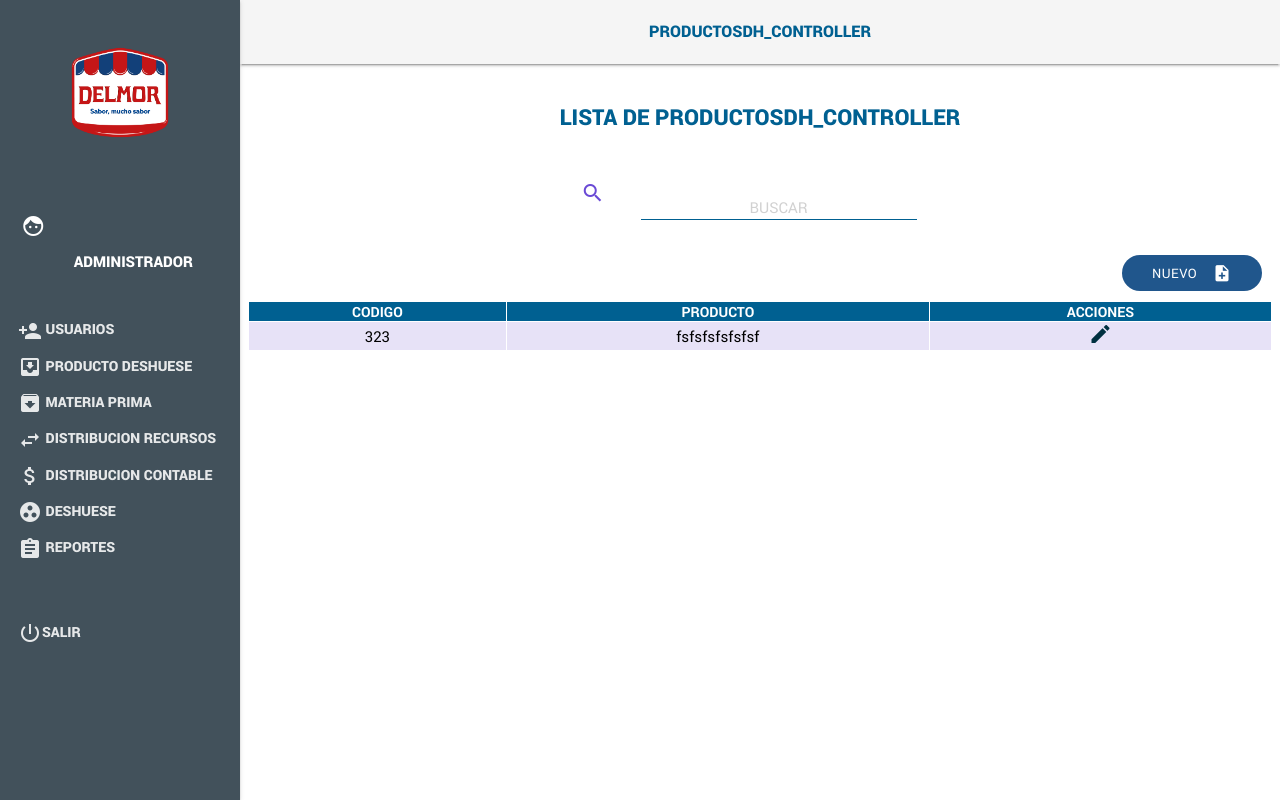
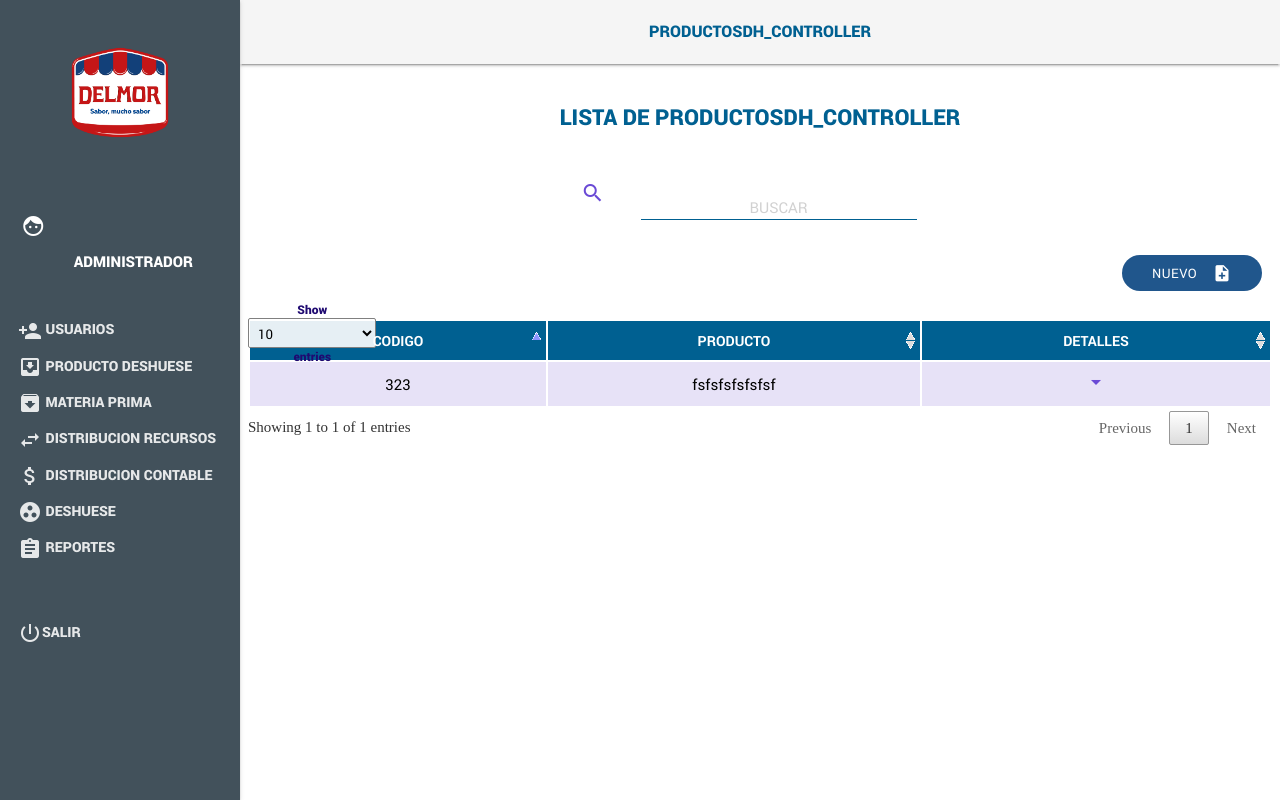
Before and after one commit to Ion40/Deshuese, a CodeIgniter app: page /database/index.php/productosdh_controller/index in a window 1280 px wide. Run offline with CodeIgniter, Linux system fonts and the light colour scheme; data comes from the database, SQL or seed files in the repository; some libraries are stand-ins or nearby versions.

Commit message:
finalizacion dia

```diff
--- a/application/views/ProductosDH/ProductosDH.php
+++ b/application/views/ProductosDH/ProductosDH.php
@@ -21,12 +21,12 @@
                 </button>
             </div>
             <div class="row center">
-                <table class="table striped RobotoR" id="">
+                <table class="table striped RobotoR" id="tblProductosdh">
                     <thead>
                     <tr>
                         <th>Codigo</th>
                         <th>Producto</th>
-                        <th>Acciones</th>
+                        <th>Detalles</th>
                     </tr>
                     </thead>
                     <tbody>
@@ -38,8 +38,22 @@
                                 <tr>
                                     <td>".$key["Codigo"]."</td>
                                     <td>".$key["Producto"]."</td>
-                                    <td>
-                                      <a href='#'><i class='material-icons'>edit</i></a>
+                                    <td class='center detalles'>
+                                      <i id='more".$key["Codigo"]."' class='material-icons'>arrow_drop_down</i>
+                                      <i id='less".$key["Codigo"]."' style='display:none;' class='material-icons'>arrow_drop_up</i>
+                                        <div id='loader".$key['Codigo']."' style='display:none;' class='preloader-wrapper small active'>
+                                            <div class='spinner-layer spinner-blue-only'>
+                                                <div style='overflow: visible!important;' class='circle-clipper left'>
+                                                    <div class='circle'></div>
+                                                </div>
+                                                <div class='gap-patch'>
+                                                    <div class='circle'></div>
+                                                </div>
+                                                <div style='overflow: visible!important;' class='circle-clipper right'>
+                                                    <div class='circle'></div>
+                                                </div>
+                                            </div>
+                                        </div>
                                     </td>
                                 </tr>
                               ";
--- a/application/views/jsview/jsProductos.php
+++ b/application/views/jsview/jsProductos.php
@@ -1,5 +1,7 @@
 <script type="text/javascript">
 $(document).ready(function () {
+    $("#tblProductosdh").DataTable();
+
   $("#t1").DataTable({
     "ajax": "MatPrima",
     "paging": false,
@@ -80,7 +82,7 @@ $('#t1 tbody').on( 'click', 'tr', function () {
         posi1++;
     });
 
-    alert(datos+","+datos1);
+    //alert(datos+","+datos1);
 
      for(x=0;x<datos.length;x++)
      {
@@ -103,8 +105,13 @@ $("#btnSave").click( function () {
   table.rows().eq(0).each(function (index) {
     var row = table.row(index);
     var data = row.data();
-    array[i] = $("#Codigo").val()+","+$("#Producto").val()+","+data[0]+","+data[1]+","+$("#base"+data[0]).val();
-    i++;
+   if($("#base"+data[0]).val() != 0)
+      {
+         array[i] = $("#Codigo").val()+","+$("#Producto").val()+","+data[0]+","+data[1]+","+$("#base"+data[0]).val();
+         i++;
+      }else{
+          console.log("uno o mas datos de calculo base estan en 0");
+      }
   });
 
   var formdata = {
@@ -158,4 +165,25 @@ $("#btnSave").click( function () {
 
 });
 
+    $("#tblProductosdh").on("click","tbody .detalles", function () {
+        var table = $("#tblProductosdh").DataTable();
+        var tr = $(this).closest("tr");
+        $(this).addClass("detalleNumOrdOrange");
+        var row = table.row(tr);
+        var data = table.row($(this).parents("tr")).data();
+
+        if(row.child.isShown())
+           {
+              row.child.hide();
+               tr.removeClass("shown");
+               $("#more"+data[0]).hide();
+               $("#less"+data[0]).show();
+           }else{
+               $("#loader"+data[0]).show();
+               $("#more"+data[0]).show();
+               $("#less"+data[0]).hide();
+               detalle(row.child,data[0],data[0]);
+               tr.addClass("shown");
+           }
+    });
 </script>
--- a/assets/css/styles.css
+++ b/assets/css/styles.css
@@ -1645,3 +1645,7 @@ select.swal2-select {
   padding: 5px !important;
   font-size: small;
 }
+
+.detalleNumOrdOrange{
+  color: #800080!important;
+}
```
